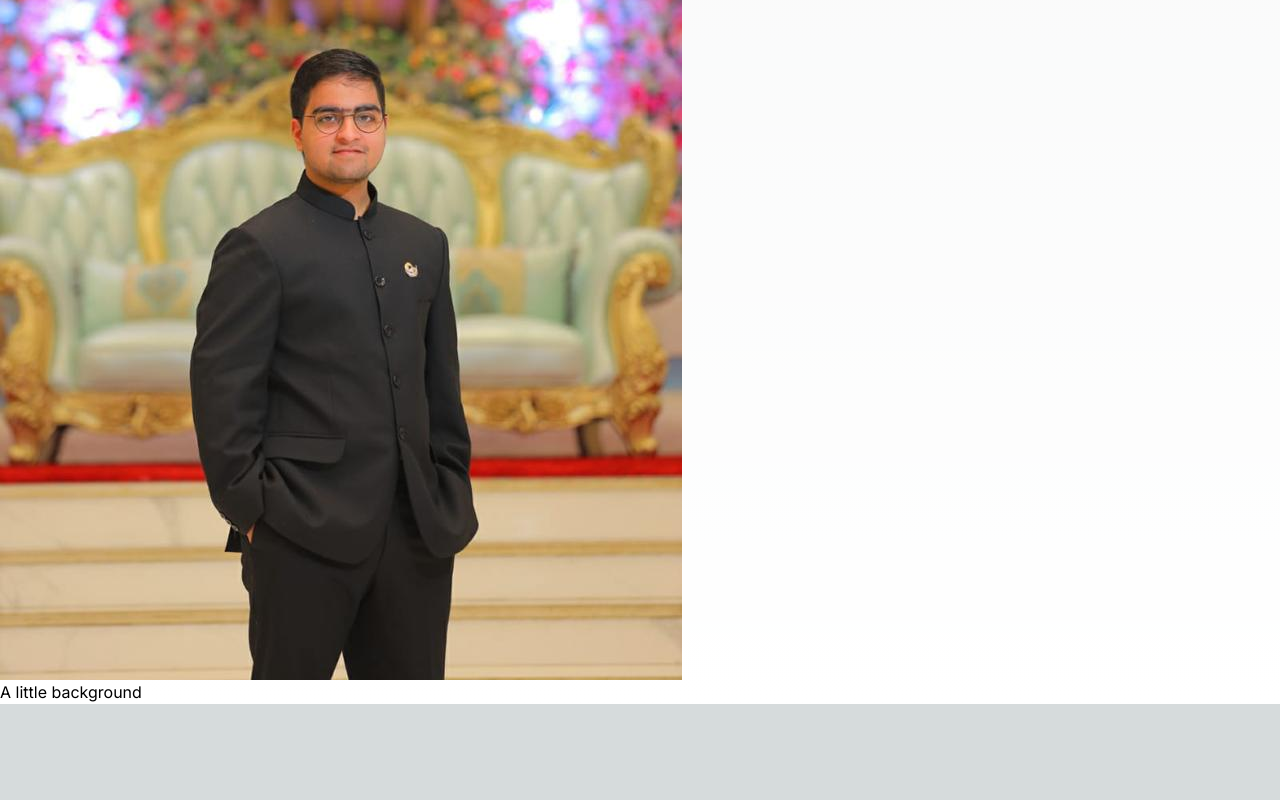
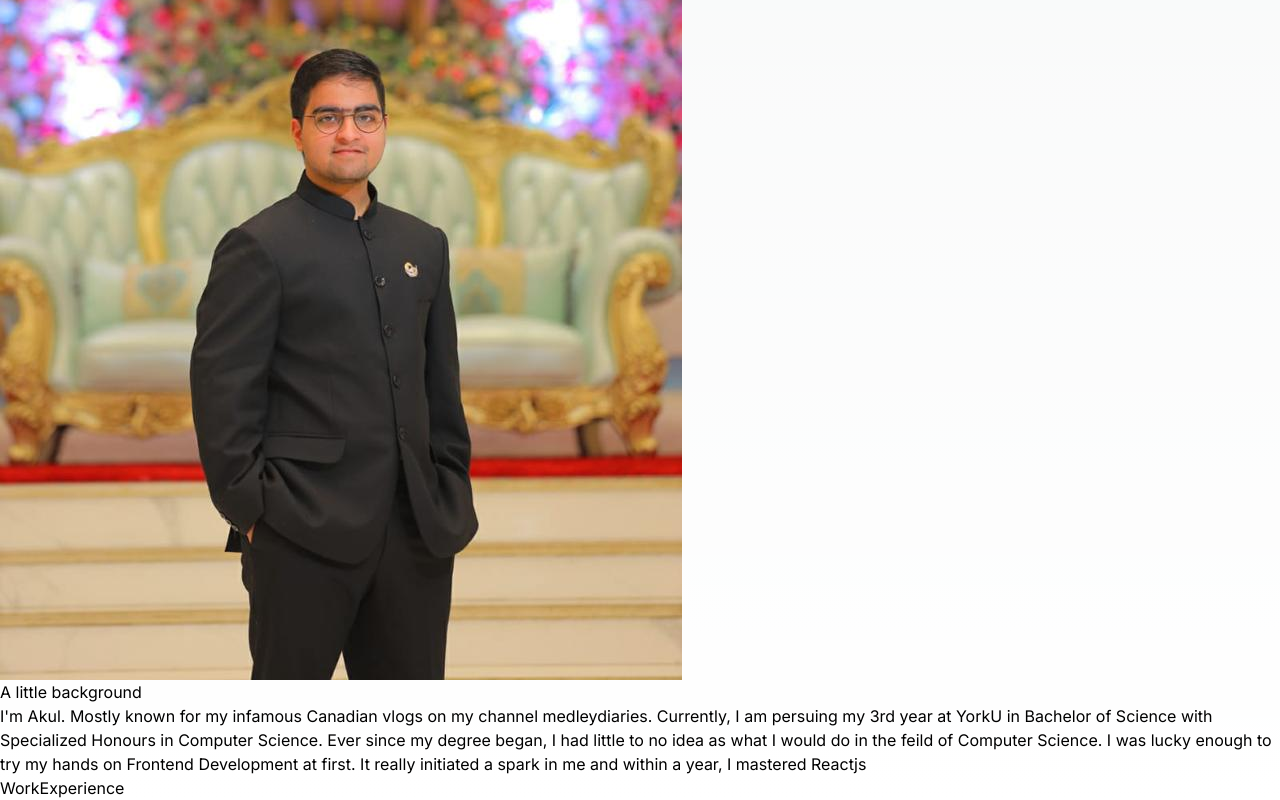
Before and after one commit to sareenakul/MyPortfolio, a Next.js app in the folder portfolio/: page / in a window 1280 px wide. Shown: the part 5078-5878 px from the top of the page. Before the commit the page ends 5782 px from the top, so only its background shows below. Built offline with nearby package versions, Linux system fonts and the light colour scheme.

Commit message:
Added the About me and now working on experience

```diff
--- a/portfolio/Components/About.tsx
+++ b/portfolio/Components/About.tsx
@@ -8,7 +8,17 @@
 
 const About = (props: Props) => {
   return (
-    <div className='flex flex-col relative h-screen text-center md:text-left md:flex-row max-w-7xl px-10 justify-evenly mx-auto items-center'>
+    <motion.div
+    initial={{
+        opacity: 0,
+    }}
+    whileInView={{
+        opacity: 1,
+    }}
+    transition={{
+        duration: 1.5,
+    }}
+    className='flex flex-col relative h-screen text-center md:text-left md:flex-row max-w-7xl px-10 justify-evenly mx-auto items-center'>
         <h3 className='absolute top-24 uppercase tracking-[20px] text-gray-500 text-2xl'>About</h3>
         <motion.div initial={{
             x: -200,
@@ -24,14 +34,20 @@
         }}
         // viewport={{once: true}}
         >
-            <Image src={akul} alt="Akul" className='-mb-20 md:mb-0 flex-shrink w-56 h-56 rounded-full object-cover
+            <Image src={akul} alt="Akul" className='-mb-20 md:mb-0 flex-shrink-0 w-56 h-56 rounded-full object-cover
             md:rounded-lg md:w-64 md:h-95 xl:w-[500px] xl:h-[600px]' />
         </motion.div>
 
         <div className='space-y-10 px-0 md:px-10'>
-            <h4 className='text-4xl font-semibold'>A little background</h4>
+            <h4 className='text-4xl font-semibold'>A <span className='underline decoration-[#F7AB0A]/50'>little</span>{" "} background</h4>
+            <p className='text-base'>
+                I'm Akul. Mostly known for my infamous Canadian vlogs on my channel medleydiaries. Currently, I am persuing my 3rd year at YorkU in
+                Bachelor of Science with Specialized Honours in Computer Science. Ever since my degree began, I had little to no idea as what I would
+                do in the feild of Computer Science. I was lucky enough to try my hands on Frontend Development at first. It really initiated a spark
+                in me and within a year, I mastered Reactjs
+            </p>
         </div>
-    </div>
+    </motion.div>
   )
 }
 
--- /dev/null
+++ b/portfolio/Components/WorkExperience.tsx
@@ -0,0 +1,11 @@
+import React from 'react'
+
+type Props = {}
+
+const WorkExperience = (props: Props) => {
+  return (
+    <div>WorkExperience</div>
+  )
+}
+
+export default WorkExperience
--- a/portfolio/app/page.tsx
+++ b/portfolio/app/page.tsx
@@ -2,6 +2,7 @@
 import About from "@/Components/About";
 import Header from "@/Components/Header";
 import Hero from "@/Components/Hero";
+import WorkExperience from "@/Components/WorkExperience";
 import Head from "next/head";
 import Image from "next/image";
 
@@ -26,6 +27,9 @@
       </section>
 
       {/* Experience */}
+      <section id="experience" className="snap-center">
+        <WorkExperience/>
+      </section>
 
       {/* Skills */}
 
```
